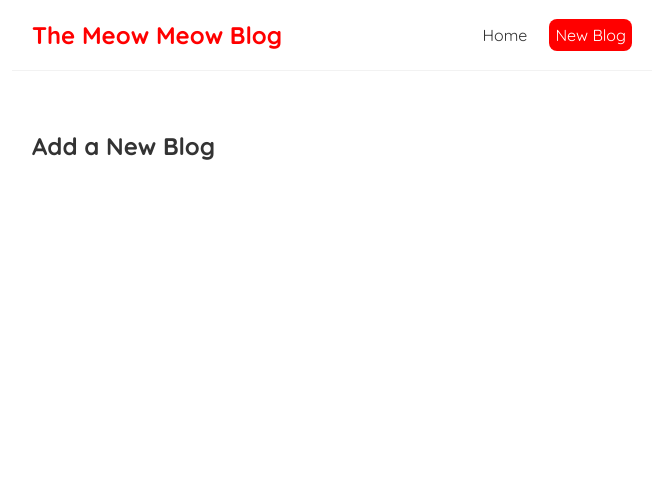
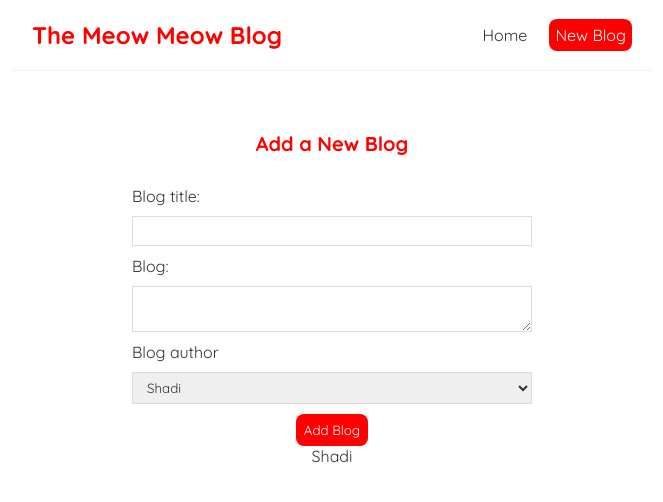
Before and after one commit to Shadi-Isshac/blog-project, a React (Create React App) app: page /create in a window 1280 px wide. Shown: the top 502 px of the page, without its empty margins (308-971 px from the left). Built offline with nearby package versions, Linux system fonts and the light colour scheme.

Commit message:
created for to submit a new blog with css. tracking author title and blog through use state.

```diff
--- a/data/db.json
+++ b/data/db.json
@@ -9,7 +9,7 @@
     {
         "title": "Great to be apart of this Community!",
         "body": "Oi!",
-        "author": "Anon",
+        "author": "Meowzers",
         "id": 2
         }
     ]
--- a/src/Create.js
+++ b/src/Create.js
@@ -1,7 +1,46 @@
+import { useState } from "react";
+
 const Create = () => {
+    const [title, setTitle] = useState('');
+    const [body, setBody] = useState('');
+    const [author, setAuthor] = useState('Shadi');
+
+    const handleSubmit = (e) => {
+        e.preventDefault();
+        const blog = { title, body, author };
+
+        console.log(blog);
+    }
+
     return (
         <div className="create">
             <h2>Add a New Blog</h2>
+            <form onSubmit={handleSubmit}>
+                <label>Blog title:</label>
+                <input
+                type="text"
+                required
+                value={title}
+                onChange={(e) => setTitle(e.target.value)}
+                />
+                <label>Blog:</label>
+                <textarea
+                required
+                value={ body }
+                onChange={(e) => setBody(e.target.value)}
+                ></textarea>
+                <label>Blog author</label>
+                <select
+                value={ author }
+                onChange={(e) => setAuthor(e.target.value)}>
+                    <option value="Shadi">Shadi</option>
+                    <option value="Meowzers">Meowzers</option>
+                </select>
+                <button>Add Blog</button>
+                <p>{ title }</p>
+                <p>{ body }</p>
+                <p>{ author }</p>
+            </form>
         </div>
     );
 }
--- a/src/index.css
+++ b/src/index.css
@@ -33,7 +33,7 @@
   padding: 20px;
 }
 
-/* blog previews / list */
+
  .blog-preview {
   padding: 10px 16px;
   margin: 20px 0;
@@ -68,3 +68,34 @@
   border-radius: 8px;
   cursor: pointer;
 }
+
+.create {
+  max-width: 400px;
+  margin: 0 auto;
+  text-align: center;
+}
+.create label {
+  text-align: left;
+  display: block;
+}
+.create h2 {
+  font-size: 20px;
+  color: red;
+  margin-bottom: 30px;
+}
+.create input, .create textarea, .create select {
+  width: 100%;
+  padding: 6px 10px;
+  margin: 10px 0;
+  border: 1px solid #ddd;
+  box-sizing: border-box;
+  display: block;
+}
+.create button {
+  background: red;
+  color: #fff;
+  border: 0;
+  padding: 8px;
+  border-radius: 8px;
+  cursor: pointer;
+}
--- a/src/useFetch.js
+++ b/src/useFetch.js
@@ -25,7 +25,6 @@
         if (err.name === 'AbortError') {
           console.log('fetch aborted')
         } else {
-
           setIsPending(false);
           setError(err.message);
         }
```
